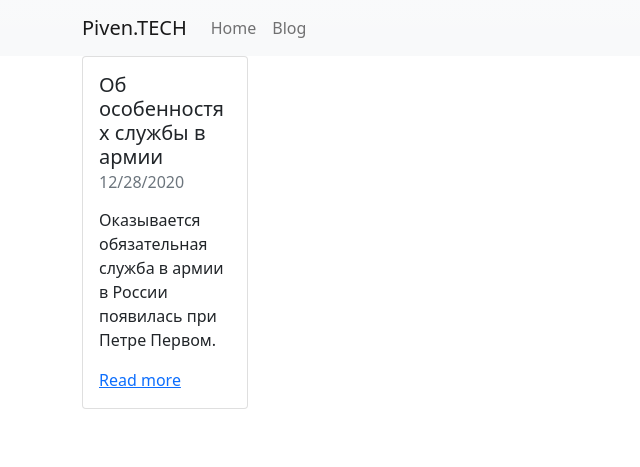
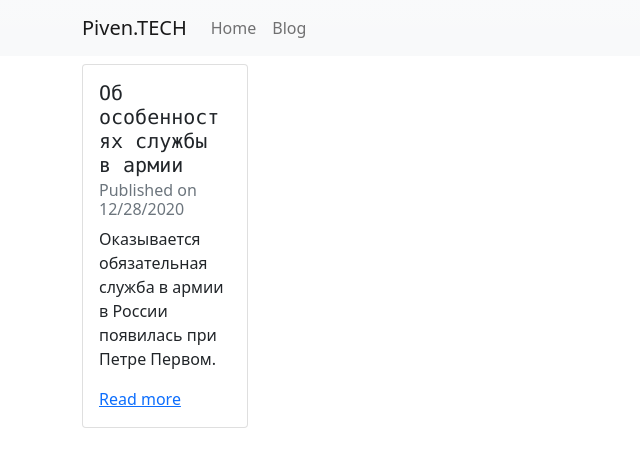
Before and after one commit to vadimpiven/vadimpiven, a Jekyll site: the page built from blog.html, in a window 1280 px wide. Shown: the top 467 px of the page, without its empty margins (0-640 px from the left). Built offline with Jekyll 4.4.1, drawn with Linux system fonts in a browser that asks for light colours.

Commit message:
Update blog.html

```diff
--- a/blog.html
+++ b/blog.html
@@ -3,14 +3,14 @@ layout: default
 permalink: /blog/
 title: Piven.TECH Blog
 ---
-<div class="row">
+<div class="row my-2">
   {% for post in site.posts %}
     <div class="mb-2 col-sm-12 col-md-6 col-lg-3 col-xl-2 col-xxl-1">
       <div class="card">
         <div class="card-body">
-          <h5 class="card-title">{{ post.title }}</h5>
-          <h6 class="card-subtitle mb-2 text-muted">{{ post.date | date: "%m/%d/%Y" }}</h6>
-          <p class="card-text">{{ post.excerpt }}</p>
+          <h5 class="card-title font-monospace">{{ post.title }}</h5>
+          <h6 class="card-subtitle mb-2 text-muted">Published on {{ post.date | date: "%m/%d/%Y" }}</h6>
+          <p class="card-text mb-2 text-justify">{{ post.excerpt }}</p>
           <a href="{{ post.url }}" class="card-link">Read more</a>
         </div>
       </div>
```
